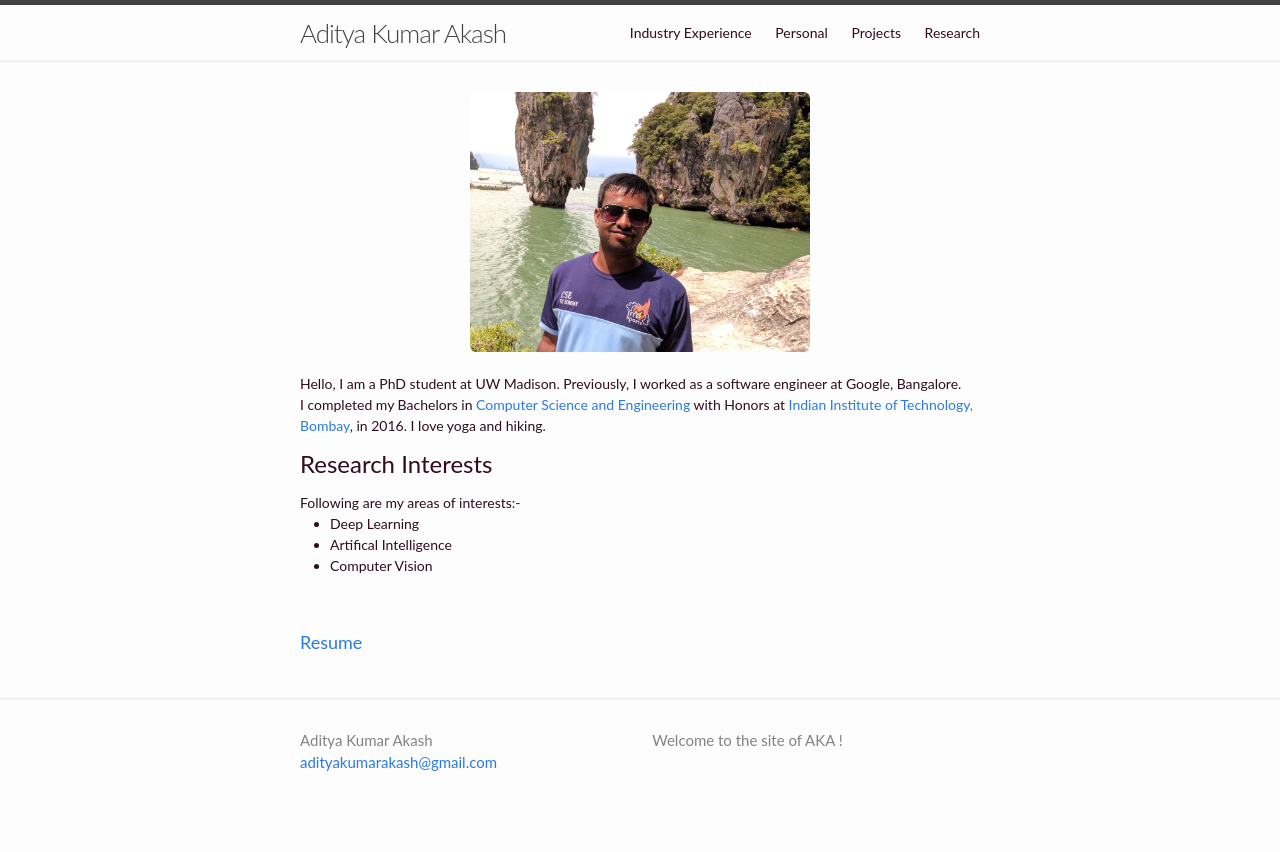
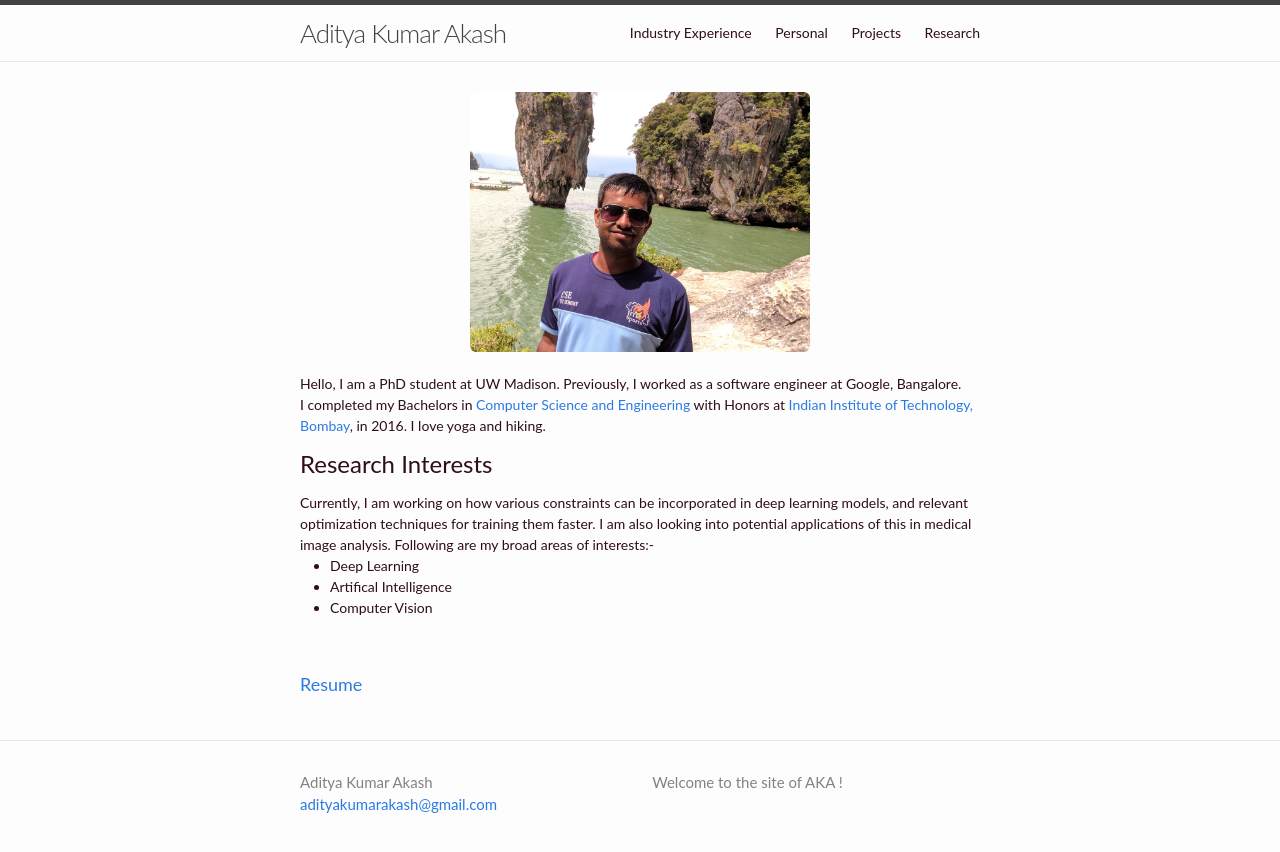
Before and after one commit to adityakumarakash/adityakumarakash.github.io, a Jekyll site: the page built from index.html, in a window 1280 px wide. Shown: the top 852 px of the page. Built offline with Jekyll 4.4.1, drawn with Linux system fonts in a browser that asks for light colours.

Commit message:
Update index.html

```diff
--- a/index.html
+++ b/index.html
@@ -12,7 +12,9 @@ layout: default
         I love yoga and hiking.
         </p>
         <h3> Research Interests </h3>
-        Following are my areas of interests:-
+        Currently, I am working on how various constraints can be incorporated in deep learning models, and
+relevant optimization techniques for training them faster. I am also looking into potential applications of this in medical image analysis.
+        Following are my broad areas of interests:-
                 <ul>
                         <li>Deep Learning</li>
                         <li>Artifical Intelligence</li>
```
